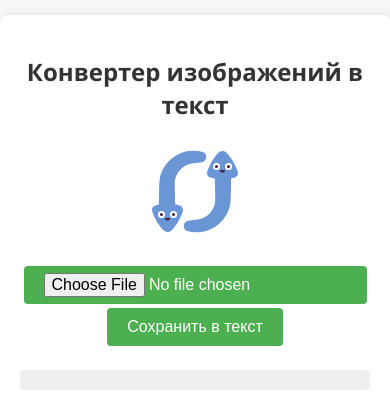
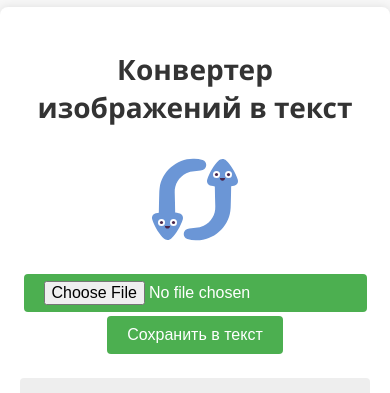
Before and after one commit to poposhka1990/scan-to-text-converter, a website: page index.html in a window 390 px wide. Shown: the part 203-596 px from the top of the page. Drawn offline with Linux system fonts and the light colour scheme.

Commit message:
correct styles

```diff
--- a/index.html
+++ b/index.html
@@ -2,6 +2,7 @@
 <html lang="en">
 <head>
     <meta charset="UTF-8">
+    <meta name="viewport" content="width=device-width, initial-scale=1.0">
     <link rel="preconnect" href="https://fonts.googleapis.com">
     <link rel="preconnect" href="https://fonts.gstatic.com" crossorigin>
     <link href="https://fonts.googleapis.com/css2?family=Roboto:wght@400;500&display=swap" rel="stylesheet">
--- a/style.css
+++ b/style.css
@@ -71,17 +71,18 @@ input[type="file"] {
     -webkit-animation: spin 2s linear infinite; /* Safari */
     animation: spin 2s linear infinite;
   }
+
   @-webkit-keyframes spin {
     0% { -webkit-transform: rotate(0deg); }
     100% { -webkit-transform: rotate(360deg); }
   }
+
   @keyframes spin {
     0% { transform: rotate(0deg); }
     100% { transform: rotate(360deg); }
   }
-
 /* Медиазапросы для мобильных устройств */
-@media (max-width: 768px) {
+@media screen and (max-width: 768px) {
     .container {
       width: 90%;
     }
@@ -90,4 +91,8 @@ input[type="file"] {
         width: 30px;
         height: 30px;
     }
+
+    h2 {
+        font-size: 1.75rem;
+    }
 }
```
Lines whose indentation alone changed are shown as unchanged.
